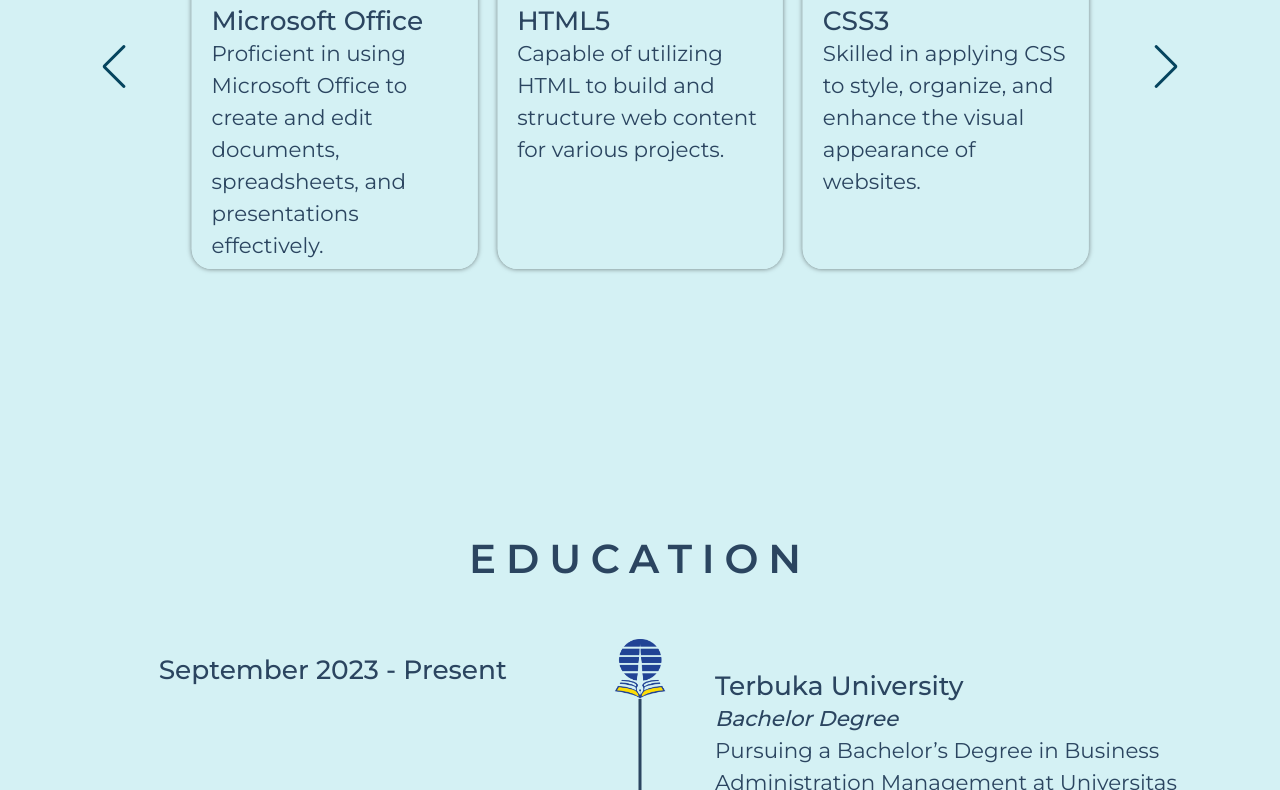
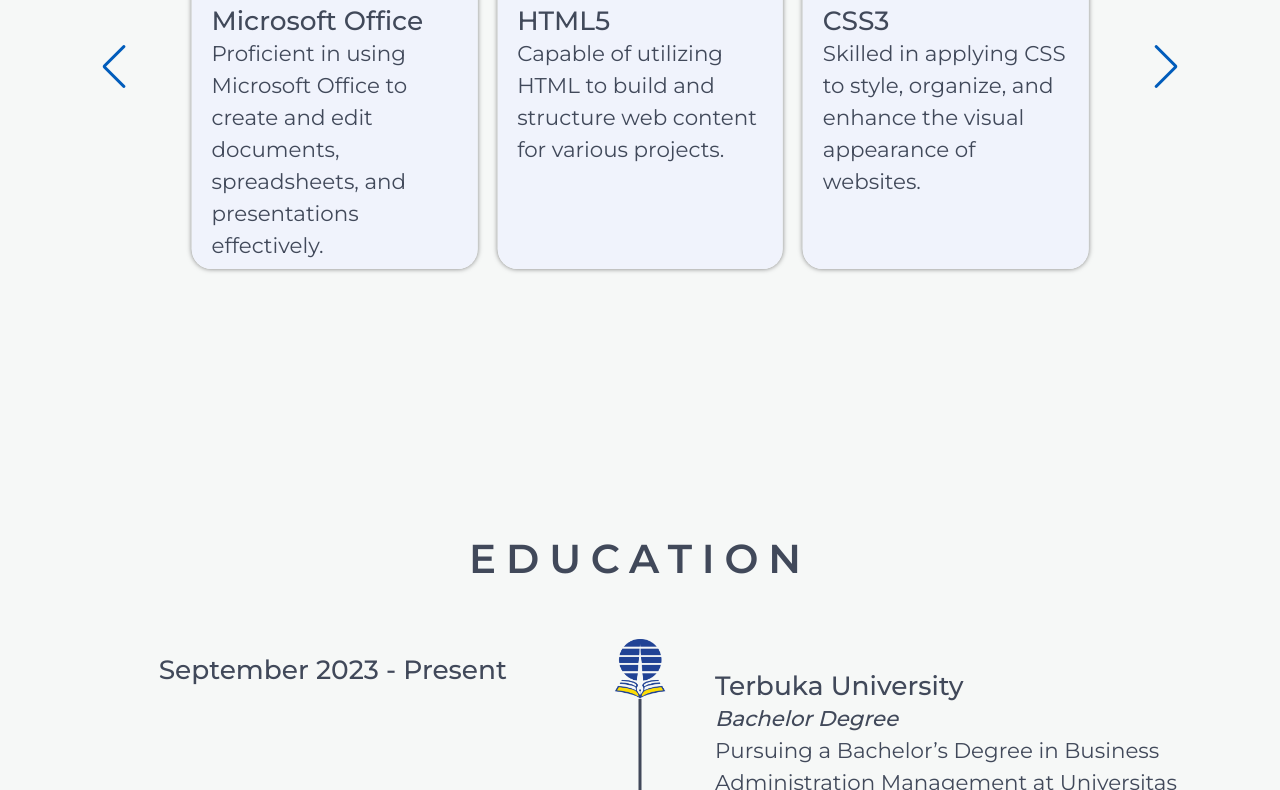
Before and after one commit to bahagiadamas/itsme, a website: page index.html in a window 1280 px wide. Shown: the part 1871-2661 px from the top of the page. Drawn offline with nearby package versions, Linux system fonts and the light colour scheme.

Commit message:
NEW THEME

```diff
--- a/assets/css/pages.css
+++ b/assets/css/pages.css
@@ -16,9 +16,17 @@
   align-items: center;
   width: 100%;
   height: 8.5dvh;
-  color: #e1e7e0;
+  color: var(--color-text-inverse);
   background: transparent;
   transition: all 500ms linear;
+}
+
+body.light-mode header.scroll {
+  color: var(--color-text);
+}
+
+body.dark-mode header {
+  color: var(--color-text);
 }
 
 header .container {
@@ -123,10 +131,18 @@
 .hamburger .line {
   width: 100%;
   height: 4px;
-  background: #e1e7e0;
+  background: var(--color-text-inverse);
   border-radius: 50px;
   transition: all 0.5s ease;
   transform-origin: center;
+}
+
+body.light-mode header.scroll .hamburger .line {
+  background: var(--color-text);
+}
+
+body.dark-mode header .hamburger .line {
+  background-color: var(--color-text);
 }
 
 .hamburger.active .line {
@@ -170,10 +186,18 @@
   left: 0;
   width: 0%;
   height: 10%;
-  background: #e1e7e0;
+  background: var(--color-text-inverse);
   border-radius: 20px;
   transition: all 300ms ease-in-out;
   content: "";
+}
+
+body.light-mode header.scroll .container nav a::after {
+  background: var(--color-text);
+}
+
+body.dark-mode header .container nav a::after {
+  background: var(--color-text);
 }
 
 header .container nav a.current::after {
@@ -266,8 +290,16 @@
     width: 100%;
   }
 
+  body.light-mode header .container nav a.current {
+    color: var(--color-text-inverse);
+  }
+
+  body.light-mode header .container nav a.current::after {
+    background: var(--color-accent);
+  }
+
   body.dark-mode header .container nav a.current {
-    color: var(--color-primary);
+    color: var(--color-text);
   }
 
   body.dark-mode header .container nav a.current::after {
@@ -314,7 +346,7 @@
 }
 
 .banner-text h1 span {
-  color: var(--color-primary);
+  color: var(--color-accent);
 }
 
 .banner-text h2 {
@@ -371,14 +403,15 @@
   align-items: center;
   width: var(--spacing-2xl);
   font-size: var(--font-size-3);
-  color: var(--color-text-inverse);
-  background: var(--color-accent);
+  color: var(--color-text);
+  background: var(--color-surface);
   border-radius: 50%;
+  box-shadow: 0 0 3px var(--color-shadow);
   transition: color 500ms ease-in-out;
   aspect-ratio: 1;
 
   &:hover {
-    color: var(--color-primary);
+    color: var(--color-accent);
     --fill: 100%;
   }
 }
@@ -388,7 +421,7 @@
   position: absolute;
   z-index: -1;
   background: conic-gradient(
-    var(--color-primary) var(--fill),
+    var(--color-accent) var(--fill),
     transparent var(--fill)
   );
   border-radius: inherit;
@@ -479,14 +512,14 @@
 
 .card-list .card::before {
   z-index: -1;
-  background: var(--color-bg);
+  background: var(--color-surface);
   inset: 0;
 }
 
 .card-list .card::after {
   z-index: -2;
   background: conic-gradient(
-    var(--color-primary) var(--fill),
+    var(--color-accent) var(--fill),
     transparent var(--fill)
   );
   transition: --fill 500ms ease-in-out;
@@ -500,15 +533,16 @@
 
 div.card-icon {
   max-width: 100%;
-  background: var(--color-accent);
+  background: var(--color-bg);
   border-radius: inherit;
+  box-shadow: 0 0 1px var(--color-shadow);
   aspect-ratio: 16/9;
 }
 
 .card-icon .icon {
   width: 100%;
   height: 100%;
-  color: var(--color-text-inverse);
+  color: var(--color-text);
   object-fit: cover;
 }
 
@@ -850,7 +884,7 @@
 
 #footer {
   position: relative;
-  color: #e1e7e0;
+  color: var(--color-text);
   background: var(--color-primary);
 }
 
--- a/assets/css/theme.css
+++ b/assets/css/theme.css
@@ -1,31 +1,23 @@
-:root {
-  --color-bg: #d4f1f4;
-  --color-text-inverse: #e1e7e0;
-  --color-text: #2b4560;
-  --color-primary: #09a9c8;
-  --color-primary-dark: #0b7489;
-  --color-accent: #05445e;
-  --color-shadow: rgb(0 0 0 / 50%);
-}
-
 /* THEME */
 body.light-mode {
-  --color-bg: #d4f1f4;
-  --color-text-inverse: #e1e7e0;
-  --color-text: #2b4560;
-  --color-primary: #09a9c8;
-  --color-accent: #05445e;
+  --color-bg: #f6f8f7;
+  --color-surface: #f0f3fc;
+  --color-text-inverse: var(--color-bg);
+  --color-text: #41495a;
+  --color-primary: #e9eefa;
+  --color-accent: #005cbb;
   --color-shadow: rgb(0 0 0 / 50%);
   --swiper-navigation-color: var(--color-accent);
   --swiper-pagination-color: var(--color-accent);
 }
 
 body.dark-mode {
-  --color-bg: #2b4560;
-  --color-text-inverse: #2b4560;
+  --color-bg: #1a1b1f;
+  --color-surface: #21242a;
+  --color-text-inverse: var(--color-bg);
   --color-text: #e1e7e0;
-  --color-primary: #15273a;
-  --color-accent: #d4f1f4;
+  --color-primary: #262931;
+  --color-accent: #abc7ff;
   --color-shadow: rgb(255 255 255 / 50%);
   --swiper-navigation-color: var(--color-accent);
   --swiper-pagination-color: var(--color-accent);
@@ -33,13 +25,12 @@
 
 @media (prefers-color-scheme: light) {
   :root {
-    --color-bg: #d4f1f4;
-    --color-text-inverse: #e1e7e0;
-    --color-text: #2b4560;
-    --color-primary: #09a9c8;
-    --color-primary-dark: #0b7489;
-    --color-accent: #05445e;
-    --color-accent1: #05445e;
+    --color-bg: #f6f8f7;
+    --color-surface: #f0f3fc;
+    --color-text-inverse: var(--color-bg);
+    --color-text: #41495a;
+    --color-primary: #e9eefa;
+    --color-accent: #005cbb;
     --color-shadow: rgb(0 0 0 / 50%);
     --swiper-navigation-color: var(--color-accent);
     --swiper-pagination-color: var(--color-accent);
@@ -48,13 +39,12 @@
 
 @media (prefers-color-scheme: dark) {
   :root {
-    --color-bg: #2b4560;
-    --color-text-inverse: #2b4560;
+    --color-bg: #1a1b1f;
+    --color-surface: #21242a;
+    --color-text-inverse: var(--color-bg);
     --color-text: #e1e7e0;
-    --color-primary: #15273a;
-    --color-primary-dark: #0d1823;
-    --color-accent: #d4f1f4;
-    --color-accent1: #05445e;
+    --color-primary: #262931;
+    --color-accent: #abc7ff;
     --color-shadow: rgb(255 255 255 / 50%);
     --swiper-navigation-color: var(--color-accent);
     --swiper-pagination-color: var(--color-accent);
--- a/assets/script/script.js
+++ b/assets/script/script.js
@@ -100,7 +100,7 @@
   }
 });
 
-// DARK MODE SELECTION
+// THEME SELECTION
 function setTheme(theme) {
   localStorage.setItem("theme", theme);
   applyTheme();
@@ -116,9 +116,23 @@
     document.body.classList.add("light-mode");
     document.body.classList.remove("dark-mode");
   } else {
-    document.body.classList.remove("light-mode", "dark-mode");
+    // Mengikuti preferensi sistem
+    const prefersDark = window.matchMedia(
+
+
+      "(prefers-color-scheme: dark)"
+    ).matches;
+
+    if (prefersDark) {
+      document.body.classList.add("dark-mode");
+      document.body.classList.remove("light-mode");
+    } else {
+      document.body.classList.add("light-mode");
+      document.body.classList.remove("dark-mode");
+    }
   }
 }
+
 document.addEventListener("DOMContentLoaded", applyTheme);
 
 // DYNAMIC TITLE
--- a/index.html
+++ b/index.html
@@ -22,7 +22,7 @@
     <script defer src="assets/script/scrollreveal.min.js"></script>
     <title>D B I CIPTA</title>
   </head>
-  <body class="light-mode">
+  <body>
     <header id="header">
       <div class="container">
         <div class="logo" onclick="toggleDropdown()">
```
